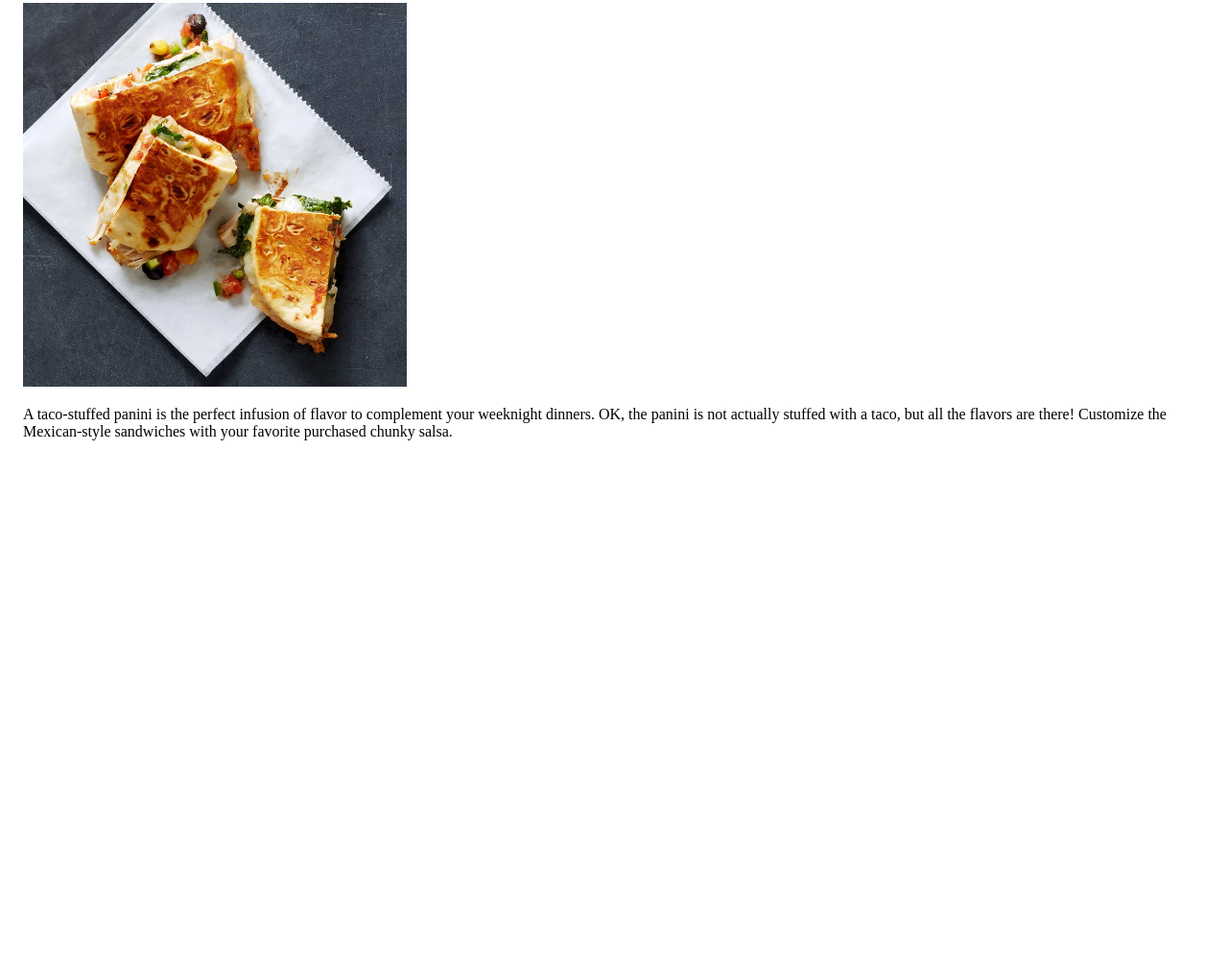
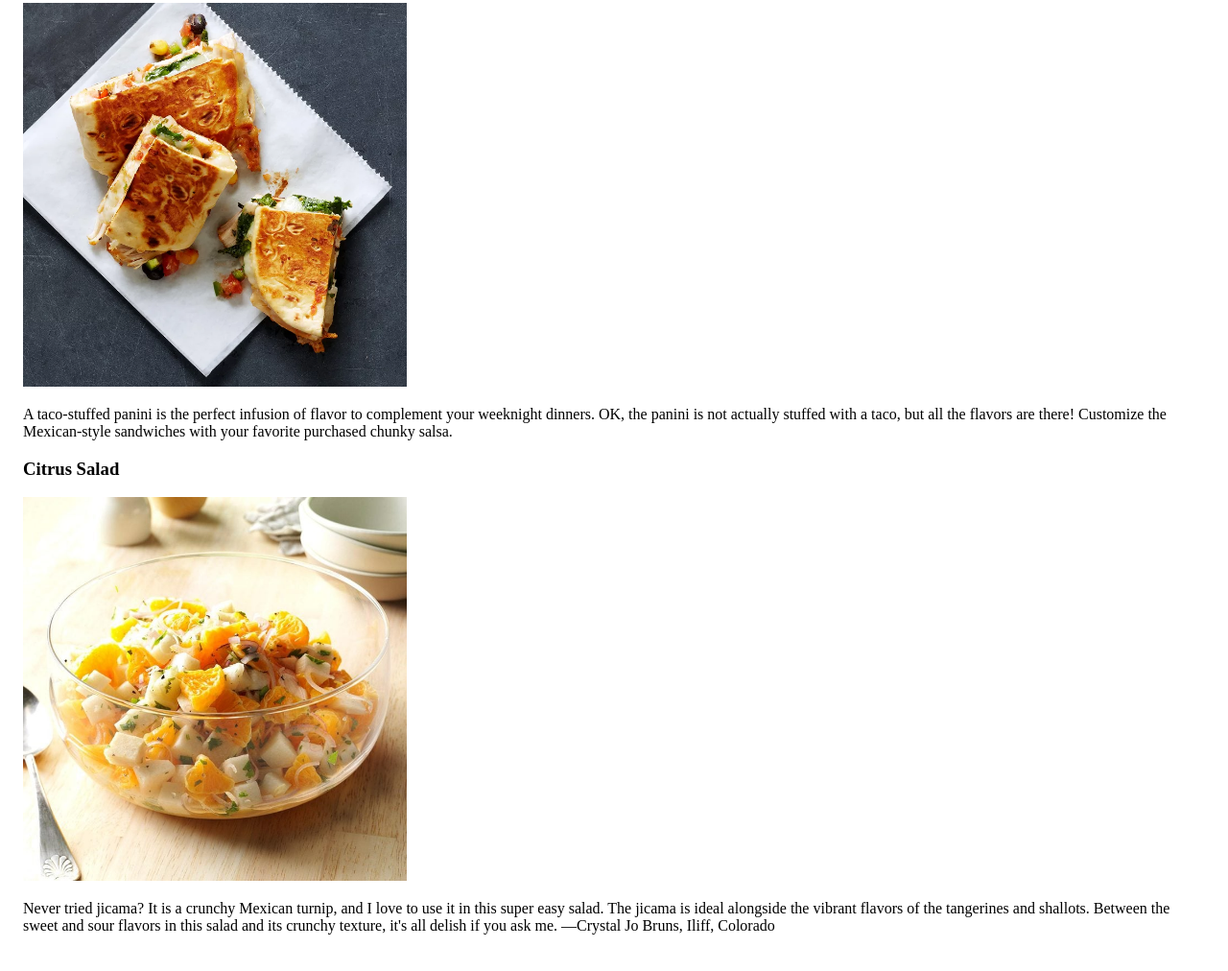
Before and after one commit to MrSrv7/recipes, a plain HTML site: page homepage.html in a window 1280 px wide. Shown: the part 704-1716 px from the top of the page at 96% size. Before the commit the page ends 1203 px from the top, so only its background shows below. Drawn offline with Linux system fonts and the light colour scheme.

Commit message:
Updated homepage with Citrus Salad

```diff
--- a/homepage.html
+++ b/homepage.html
@@ -1,6 +1,5 @@
 <!DOCTYPE html>
 <html lang="en">
-
   <head>
     <meta charset="UTF-8" />
     <meta name="viewport" content="width=device-width, initial-scale=1.0" />
@@ -29,12 +28,29 @@
         <h3>Turkey</h3>
         <img src="images\turkey.webp" alt="Turkey" height="400" width="400" />
         <p>
-        A taco-stuffed panini is the perfect infusion of flavor to complement your weeknight dinners. OK, the panini is
-        not actually stuffed with a taco, but all the flavors are there! Customize the Mexican-style sandwiches with
-        your favorite purchased chunky salsa.
+          A taco-stuffed panini is the perfect infusion of flavor to complement
+          your weeknight dinners. OK, the panini is not actually stuffed with a
+          taco, but all the flavors are there! Customize the Mexican-style
+          sandwiches with your favorite purchased chunky salsa.
+        </p>
+      </section>
+
+      <section>
+        <h3>Citrus Salad</h3>
+        <img
+          src="images\citrus salad.jpg"
+          alt="Citrus Salad"
+          height="400"
+          width="400"
+        />
+        <p>
+          Never tried jicama? It is a crunchy Mexican turnip, and I love to use
+          it in this super easy salad. The jicama is ideal alongside the vibrant
+          flavors of the tangerines and shallots. Between the sweet and sour
+          flavors in this salad and its crunchy texture, it's all delish if you
+          ask me. —Crystal Jo Bruns, Iliff, Colorado
         </p>
       </section>
     </main>
   </body>
-
 </html>
```
Also changed, not shown: images/citrus salad.jpg (added). Lines whose indentation alone changed are shown as unchanged.
